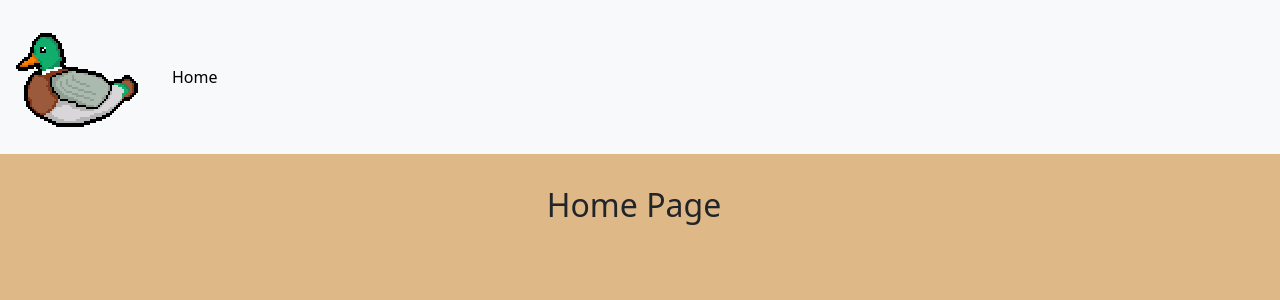
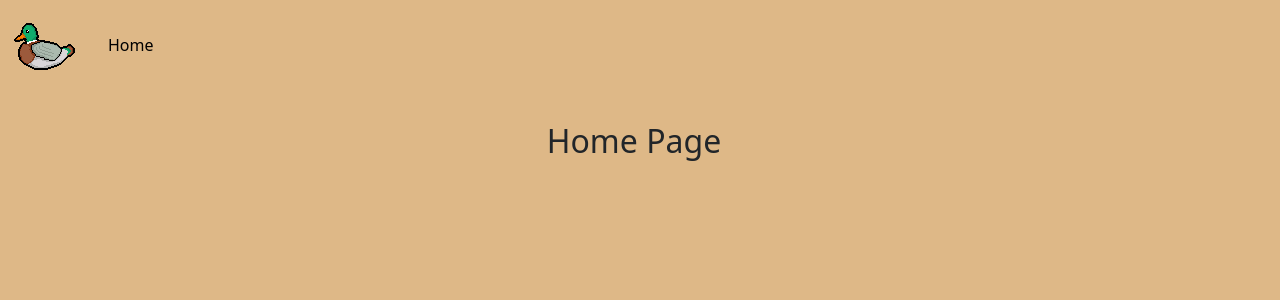
Before and after one commit to badgersky/ducks-forum, a Django app: page / in a window 1280 px wide. Shown: the top 300 px of the page. Run offline with Django 4.2, Linux system fonts and the light colour scheme; some libraries are stand-ins or nearby versions.

Commit message:
modify navbar, change logo size

```diff
--- a/templates/partials/navbar.html
+++ b/templates/partials/navbar.html
@@ -1,9 +1,9 @@
 {% load static %}
 
-<nav class="navbar navbar-expand-lg bg-body-tertiary">
+<nav class="navbar navbar-expand-lg bg-burlywood">
     <div class="container-fluid">
         <a class="navbar-brand" href="{% url 'home:home' %}">
-            <img src="{% static 'images/duck-logo2.png' %}" alt="logo">
+            <img src="{% static 'images/duck-logo3.png' %}" alt="logo">
         </a>
         <button class="navbar-toggler" type="button" data-bs-toggle="collapse" data-bs-target="#navbarText"
                 aria-controls="navbarText" aria-expanded="false" aria-label="Toggle navigation">
```
Also changed, not shown: static/images/duck-logo2.png (deleted), static/images/duck-logo3.png (added).
